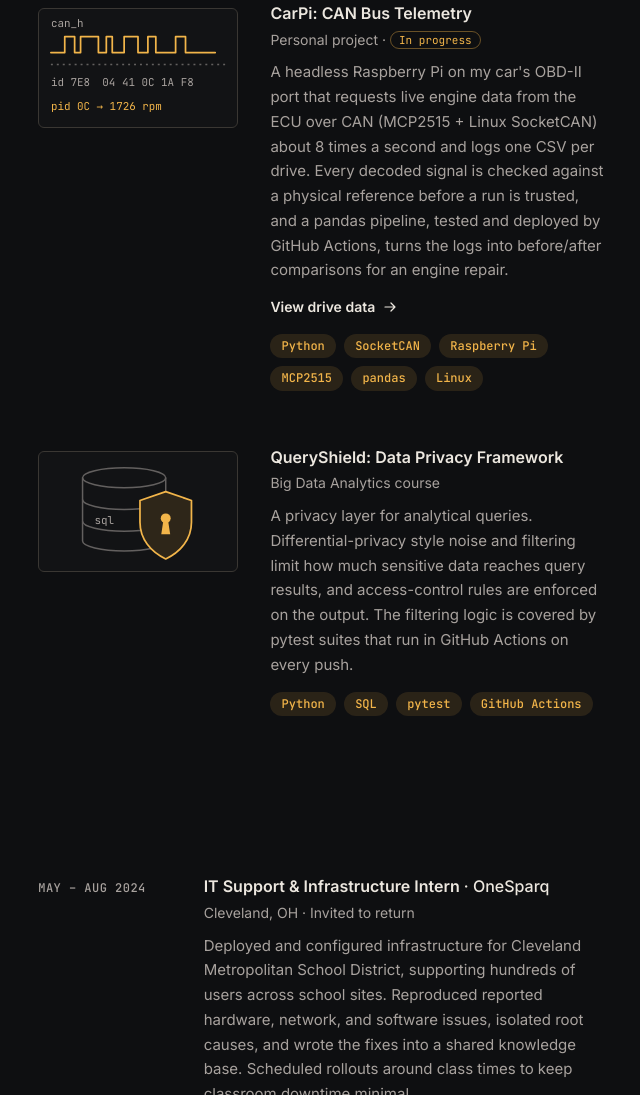
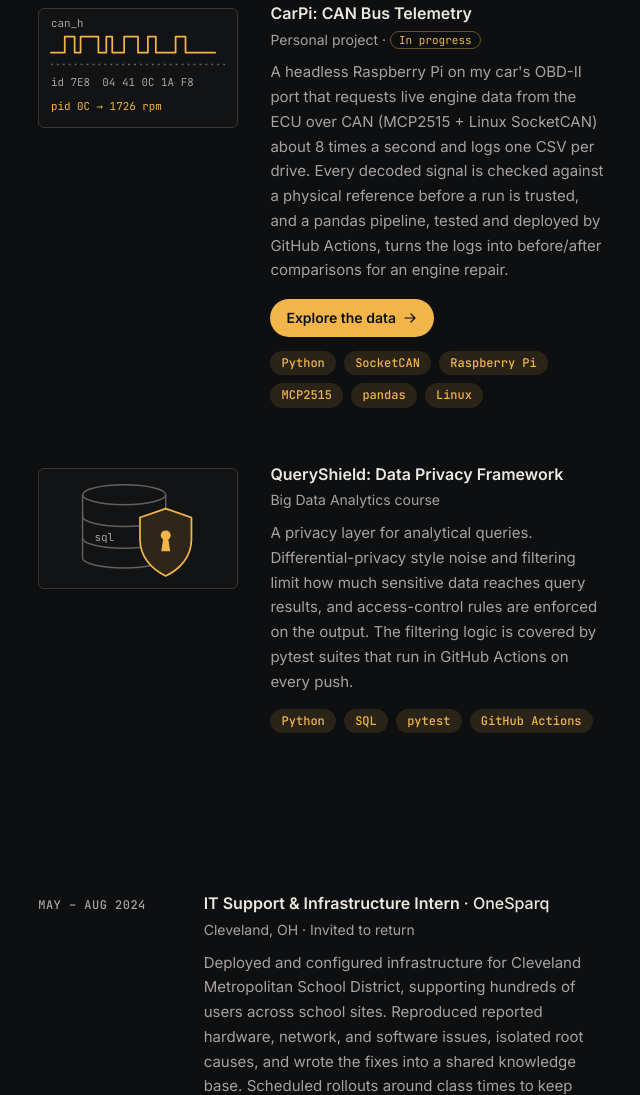
Before and after one commit to YurySergeev/YurySergeev.github.io, a plain HTML site: page index.html in a window 1280 px wide. Shown: the part 1094-2189 px from the top of the page, without its empty margins (580-1220 px from the left). Drawn offline with Linux system fonts and the light colour scheme.

Commit message:
Make the CarPi data link a solid accent button
"Explore the data" is now the one solid amber element on the page, so it
reads as the call to action instead of blending into the text and tags.
Hover keeps the label dark (the generic .arrow-link:hover would have made
it amber on amber).

```diff
--- a/index.html
+++ b/index.html
@@ -138,7 +138,7 @@
                 Actions, turns the logs into before/after comparisons for an engine repair.
               </p>
               <a class="arrow-link arrow-link--card" href="/carpi/">
-                View drive data
+                Explore the data
                 <svg viewBox="0 0 20 20" aria-hidden="true"><path fill="currentColor" fill-rule="evenodd" d="M3 10a.75.75 0 0 1 .75-.75h10.64l-3.72-3.72a.75.75 0 1 1 1.06-1.06l5 5a.75.75 0 0 1 0 1.06l-5 5a.75.75 0 1 1-1.06-1.06l3.72-3.72H3.75A.75.75 0 0 1 3 10Z"/></svg>
               </a>
               <ul class="tags" aria-label="Technologies used">
--- a/styles.css
+++ b/styles.css
@@ -468,7 +468,23 @@
   text-underline-offset: 4px;
 }
 .arrow-link svg { width: 1rem; height: 1rem; transition: transform 0.15s ease; }
-.arrow-link--card { margin-top: 0.75rem; font-size: 0.875rem; }
+/* the one solid-accent element on the page: the live drive data */
+.arrow-link--card {
+  margin-top: 1rem;
+  padding: 0.45rem 1rem;
+  border-radius: 999px;
+  background: var(--accent);
+  color: var(--bg);
+  font-size: 0.875rem;
+  transition: background-color 0.15s ease, box-shadow 0.15s ease;
+}
+.arrow-link.arrow-link--card:hover,           /* beats the generic .arrow-link:hover below */
+.arrow-link.arrow-link--card:focus-visible {
+  color: var(--bg);
+  background: color-mix(in srgb, var(--accent) 88%, white);
+  box-shadow: 0 0 0 4px var(--accent-chip);
+  text-decoration: none;
+}
 .arrow-link:hover,
 .arrow-link:focus-visible { color: var(--accent); text-decoration: underline; }
 .arrow-link:hover svg,
```
